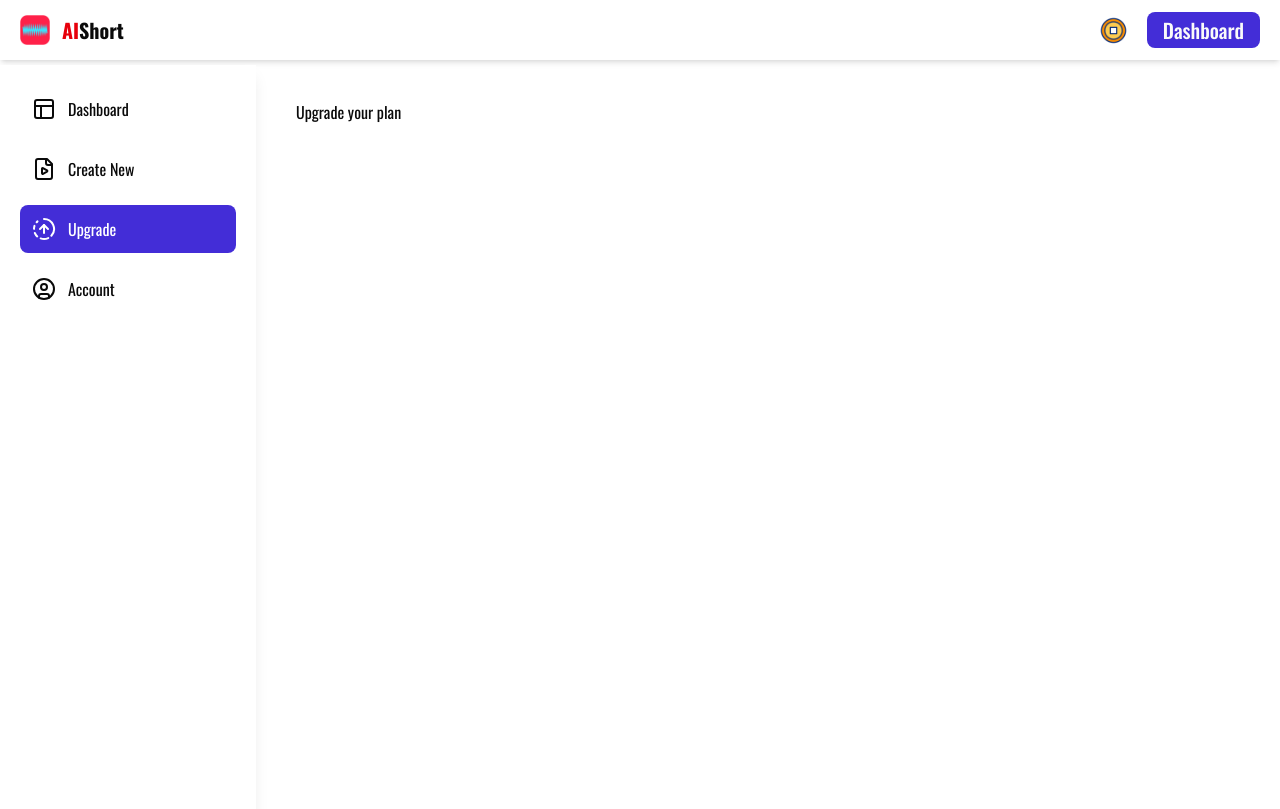
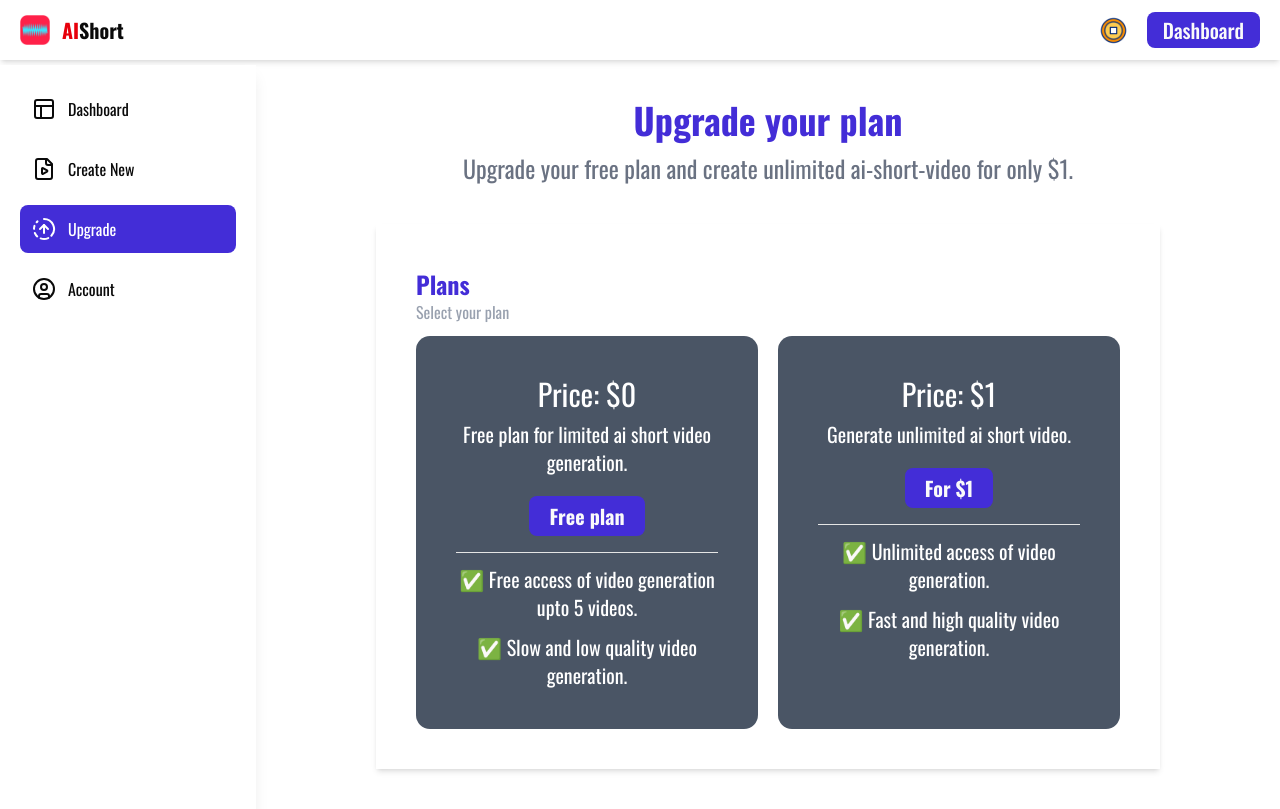
Before and after one commit to CodeWithKallol/Ai-Short-Video-Generator, a Next.js app: page /upgrade in a window 1280 px wide. Built offline with nearby package versions, Linux system fonts and the light colour scheme; no server answers.

Commit message:
added upgrade page and ui

```diff
--- /dev/null
+++ b/app/upgrade/_components/PriceCards.jsx
@@ -0,0 +1,54 @@
+"use client"
+import { Button } from '@/components/ui/button'
+import React, { useState } from 'react'
+
+function PriceCards() {
+    const priceList = [
+        {
+            price: 0,
+            description: 'Free plan for limited ai short video generation.',
+            priceSelect: 'Free plan',
+            features: [
+                '✅ Free access of video generation upto 5 videos.',
+                '✅ Slow and low quality video generation.'
+            ]
+        },
+        {
+            price: 1,
+            description: 'Generate unlimited ai short video.',
+            priceSelect: 'For $1',
+            features: [
+                '✅ Unlimited access of video generation.',
+                '✅ Fast and high quality video generation.'
+            ]
+        }
+    ]
+    const [selectedPlan, setSelectedPlan] = useState();
+  return (
+    <div className='mt-1'>
+        <h2 className='font-bold text-2xl text-indigo-700'>Plans</h2>
+        <p className='text-gray-400'>Select your plan</p>
+        <div className='grid grid-cols-1 md:grid-cols-2 lg:grid-cols-2 xl:grid-cols-2 gap-5 mt-3'>
+            {priceList.map((item, index)=>(
+                <div key={item.description} className='bg-gray-600 p-10 text-white text-center rounded-xl hover:bg-teal-600 hover:scale-105 transition-all'>
+                    <h2 className='text-3xl'>Price: ${item.price}</h2>
+                    <h2 className='text-xl mt-2'>{item.description}</h2>
+                    <Button className='bg-indigo-700 mt-5 p-5 font-bold text-xl cursor-pointer hover:bg-green-700 '
+                        onClick={()=>{
+                            setSelectedPlan(item.price)
+                        }}
+                    >
+                        {item.priceSelect}
+                    </Button>
+                    <hr className='mt-4'/>
+                    {item.features.map((item, index)=>(
+                        <h2 className='text-xl mt-3' key={item}>{item}</h2>
+                    ))}
+                </div>
+            ))}
+        </div>
+    </div>
+  )
+}
+
+export default PriceCards
--- a/app/upgrade/page.jsx
+++ b/app/upgrade/page.jsx
@@ -1,9 +1,15 @@
 import React from 'react'
+import PriceCards from './_components/PriceCards'
 
 function page() {
   return (
-    <div>
-        <h1>Upgrade your plan</h1>
+    <div className='md:px-20'>
+        <h2 className='font-bold text-4xl text-indigo-700 text-center'>Upgrade your plan</h2>
+        <p className='text-2xl text-gray-500 text-center mt-3'>Upgrade your free plan and create unlimited ai-short-video for only $1.</p>
+
+        <div className='mt-10 shadow-md p-10'>
+          <PriceCards/>
+        </div>
     </div>
   )
 }
```
